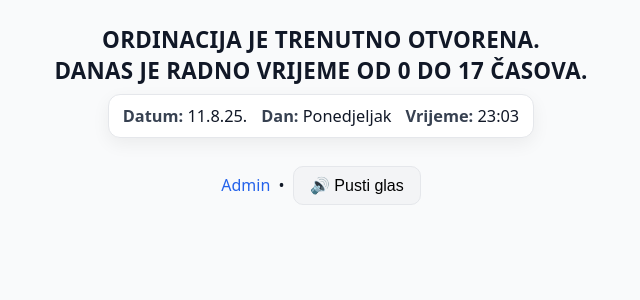
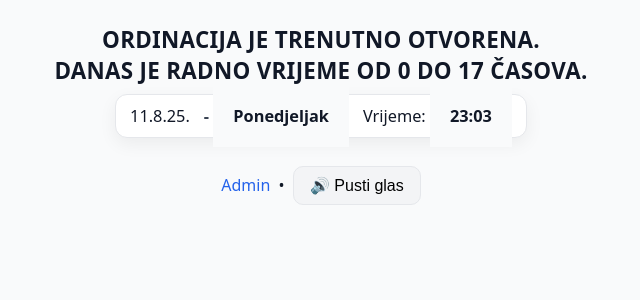
Before and after one commit to mikipikilab/radnovrijeme, a Flask app: page / in a window 1280 px wide. Shown: the top 300 px of the page, without its empty margins (319-959 px from the left). Run offline with Flask 3, Linux system fonts and the light colour scheme; some libraries are stand-ins or nearby versions.

Commit message:
Update index.html

```diff
--- a/templates/index.html
+++ b/templates/index.html
@@ -15,6 +15,16 @@
     background-color: #f9fafb;
     color: #111827;
   }
+  span {
+    font-family: system-ui, Arial, sans-serif;
+    padding: 20px;
+    font-weight: bold;
+    margin: auto;
+    text-align: center;
+    background-color: #f9fafb;
+    color: #111827;
+}
+
   h1 { font-size: 1.4rem; margin: 0 0 8px; color: #111827; letter-spacing: .3px; }
   .sub { color: #4b5563; margin-bottom: 18px; line-height: 1.4; }
   .meta {
@@ -86,9 +96,9 @@
 
 
   <div class="meta">
-    <div><b>Datum:</b> <span id="datum"></span></div>
-    <div><b>Dan:</b> <span id="dan"></span></div>
-    <div><b>Vrijeme:</b> <span id="vreme"></span></div>
+    <div><Datum: <span id="datum"></span></div>
+    <div><b> -</b> <span id="dan"></span></div>
+    <div>Vrijeme: <span id="vreme"></span></div>
   </div>
 
   <div class="actions">
```
